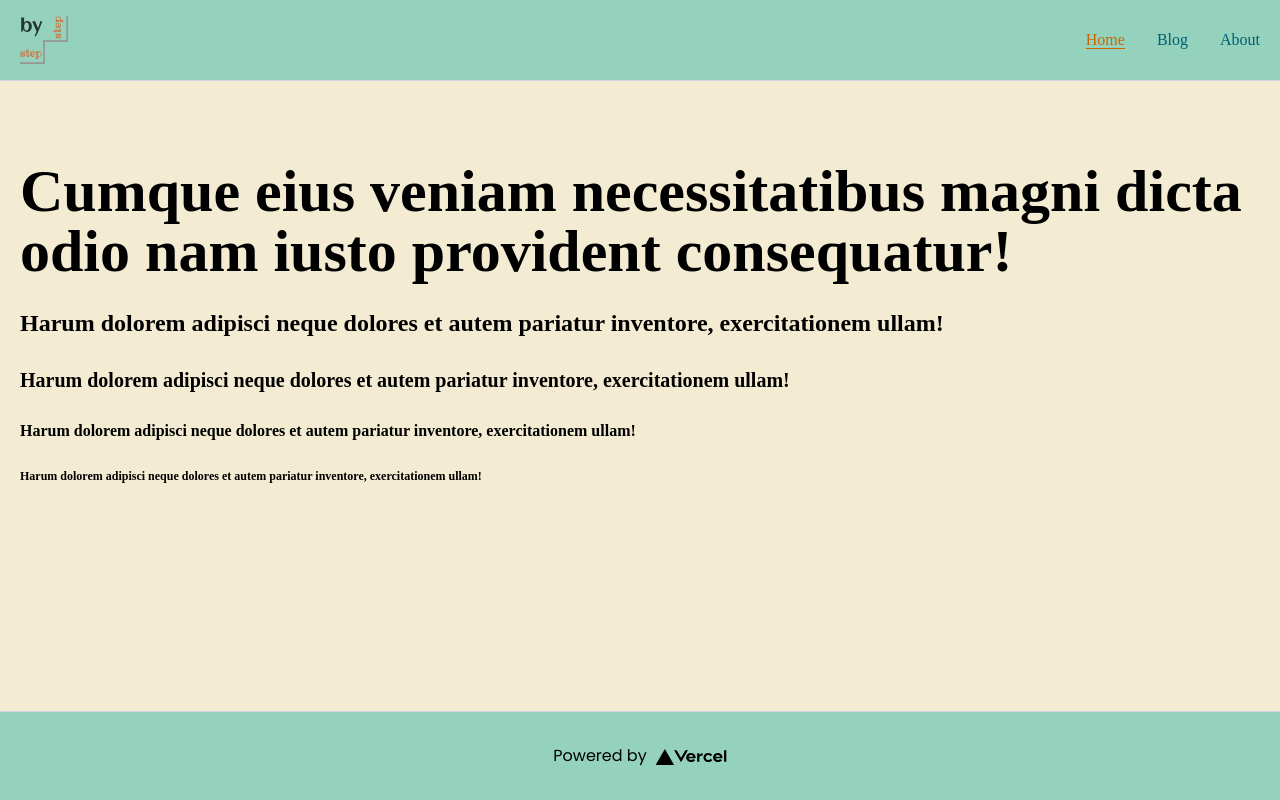
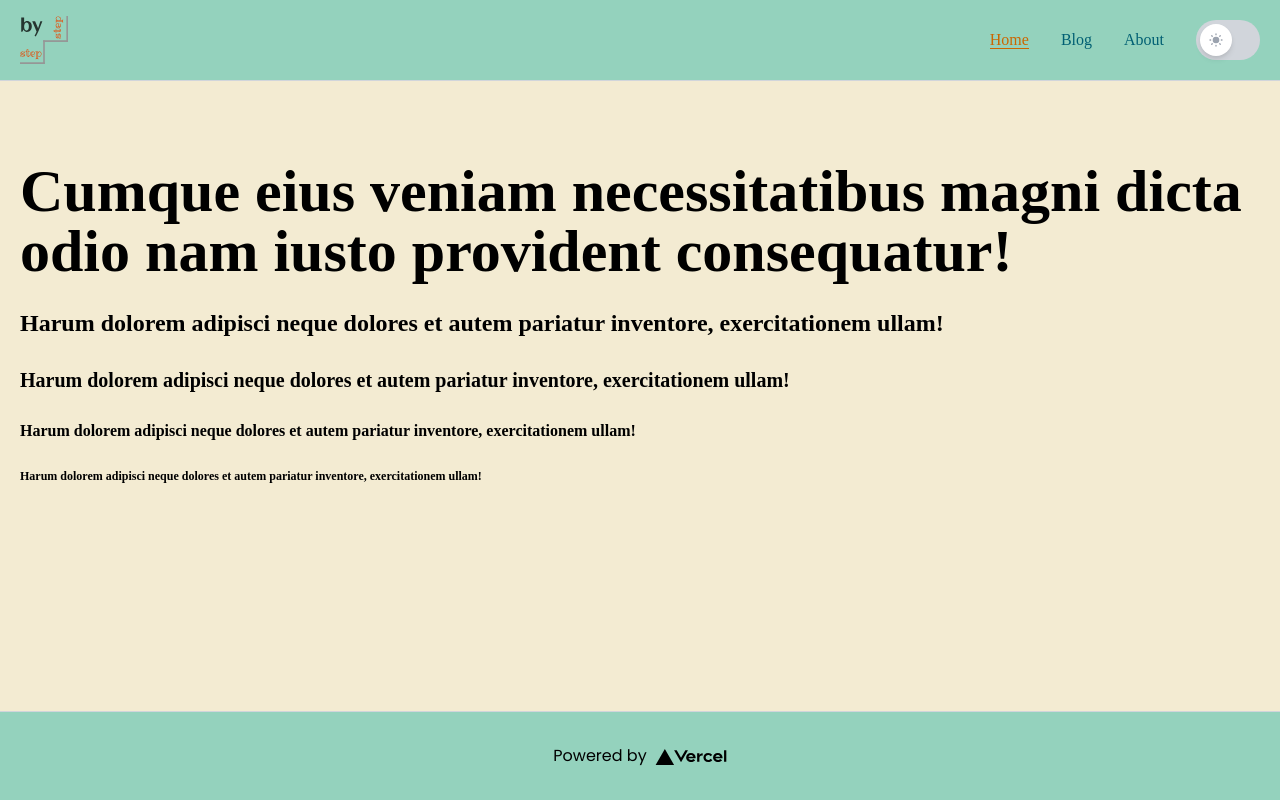
Before and after one commit to DrShpongle/step-by-step-blog, a Next.js app: page / in a window 1280 px wide. Built offline with nearby package versions, Linux system fonts and the light colour scheme; a web font is replaced by a local one; what @tailwindcss/typography would draw is missing.

Commit message:
dark mode

```diff
--- a/package.json
+++ b/package.json
@@ -15,6 +15,7 @@
     "classnames": "^2.3.1",
     "next": "12.0.4",
     "next-compose-plugins": "^2.2.1",
+    "next-themes": "^0.0.15",
     "react": "17.0.2",
     "react-dom": "17.0.2"
   },
--- a/src/components/app/header.tsx
+++ b/src/components/app/header.tsx
@@ -2,6 +2,8 @@ import {useRouter} from 'next/router'
 import Link from 'next/link'
 import classNames from 'classnames'
 import Image from 'next/image'
+
+import DarkModeToggler from 'components/dark-mode-toggler'
 
 const navLinks = [
   {title: 'Home', path: '/'},
@@ -12,7 +14,7 @@ const navLinks = [
 const Header = () => {
   const router = useRouter()
   return (
-    <header className="py-4 border-b border-gray-300 bg-viridian-blue-light">
+    <header className="py-4 border-b border-gray-300 bg-viridian-blue-light dark:bg-rufous-light">
       <div className="container">
         <div className="flex items-center justify-between">
           <Link href="/" passHref>
@@ -20,6 +22,7 @@ const Header = () => {
               <Image src="/logo.svg" layout="fill" />
             </a>
           </Link>
+          <div className="flex items-center space-x-8">
             <ul className="flex flex-shrink-0 space-x-8 flex-nowrap font-heading">
               {navLinks.map((item, index) => {
                 return (
@@ -40,6 +43,8 @@ const Header = () => {
                 )
               })}
             </ul>
+            <DarkModeToggler />
+          </div>
         </div>
       </div>
     </header>
--- /dev/null
+++ b/src/components/dark-mode-toggler.tsx
@@ -0,0 +1,56 @@
+import * as React from 'react'
+import {useTheme} from 'next-themes'
+
+const DarkModeToggler = () => {
+  const [isMounted, setIsMounted] = React.useState<boolean>(false)
+  const {theme, setTheme} = useTheme()
+  React.useEffect(() => setIsMounted(true), [])
+  const handleClick = () => {
+    const nextTheme = theme === 'dark' ? 'light' : 'dark'
+    setTheme(nextTheme)
+  }
+  return (
+    <div className="flex items-center justify-between flex-shrink-0">
+      <div
+        className="w-16 h-10 p-1 bg-gray-300 rounded-full dark:bg-gray-1000"
+        onClick={handleClick}
+        aria-label="Toggle Dark Mode"
+        role="button"
+      >
+        <div
+          className={`bg-white w-8 h-8 rounded-full shadow-md duration-300 ease-in-out flex items-center justify-center dark:bg-gray-800 ${
+            isMounted && (theme === 'dark' ? 'translate-x-6' : '')
+          }`}
+        >
+          {isMounted && (
+            <svg
+              xmlns="http://www.w3.org/2000/svg"
+              viewBox="0 0 24 24"
+              fill="currentColor"
+              stroke="currentColor"
+              className="w-4 h-4 text-gray-400 dark:text-gray-200"
+            >
+              {theme === 'dark' ? (
+                <path
+                  strokeLinecap="round"
+                  strokeLinejoin="round"
+                  strokeWidth={2}
+                  d="M20.354 15.354A9 9 0 018.646 3.646 9.003 9.003 0 0012 21a9.003 9.003 0 008.354-5.646z"
+                />
+              ) : (
+                <path
+                  strokeLinecap="round"
+                  strokeLinejoin="round"
+                  strokeWidth={2}
+                  d="M12 3v1m0 16v1m9-9h-1M4 12H3m15.364 6.364l-.707-.707M6.343 6.343l-.707-.707m12.728 0l-.707.707M6.343 17.657l-.707.707M16 12a4 4 0 11-8 0 4 4 0 018 0z"
+                />
+              )}
+            </svg>
+          )}
+        </div>
+      </div>
+    </div>
+  )
+}
+
+export default DarkModeToggler
--- a/src/pages/_app.tsx
+++ b/src/pages/_app.tsx
@@ -1,9 +1,14 @@
+import type {AppProps} from 'next/app'
+import {ThemeProvider} from 'next-themes'
 import 'tailwindcss/tailwind.css'
 import '../styles/globals.css'
-import type {AppProps} from 'next/app'
 
 function MyApp({Component, pageProps}: AppProps) {
-  return <Component {...pageProps} />
+  return (
+    <ThemeProvider attribute="class">
+      <Component {...pageProps} />
+    </ThemeProvider>
+  )
 }
 
 export default MyApp
--- a/tailwind.config.js
+++ b/tailwind.config.js
@@ -27,7 +27,7 @@ module.exports = {
     './src/pages/**/*.{js,ts,jsx,tsx}',
     './src/components/**/*.{js,ts,jsx,tsx}',
   ],
-  darkMode: false, // or 'media' or 'class'
+  darkMode: 'class',
   theme: {
     colors: {
       ...defaultTheme.colors,
```
Also changed, not shown: 1 other file (tests, documents, lock files or other folders). Lines whose indentation alone changed are shown as unchanged.
